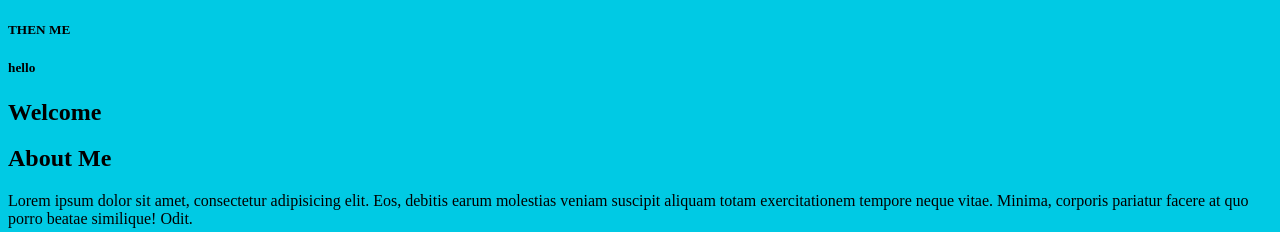
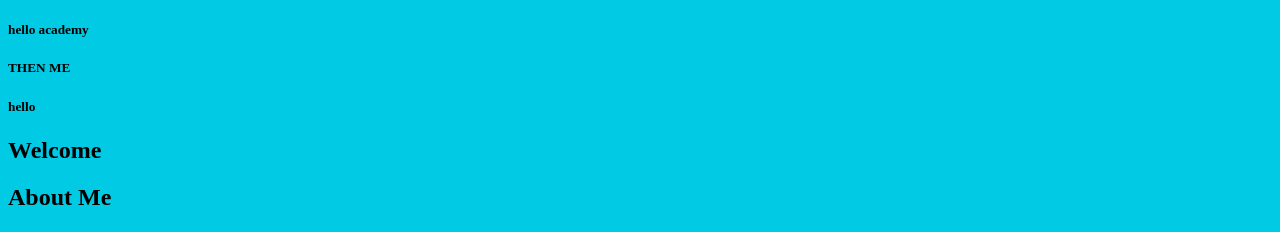
Before and after one commit to haithmak/Ecom, a plain HTML site: page index.html in a window 1280 px wide. Shown: the top 232 px of the page. Drawn offline with Linux system fonts and the light colour scheme.

```diff
--- a/index.html
+++ b/index.html
@@ -10,9 +10,10 @@
 <body>
 
     <header>
+        <h5>hello academy</h5>
 
         <h5>THEN ME</h5>
-        <h5>hello</h5>
+        <h5>hello </h5>
 
     </header>
 
```
